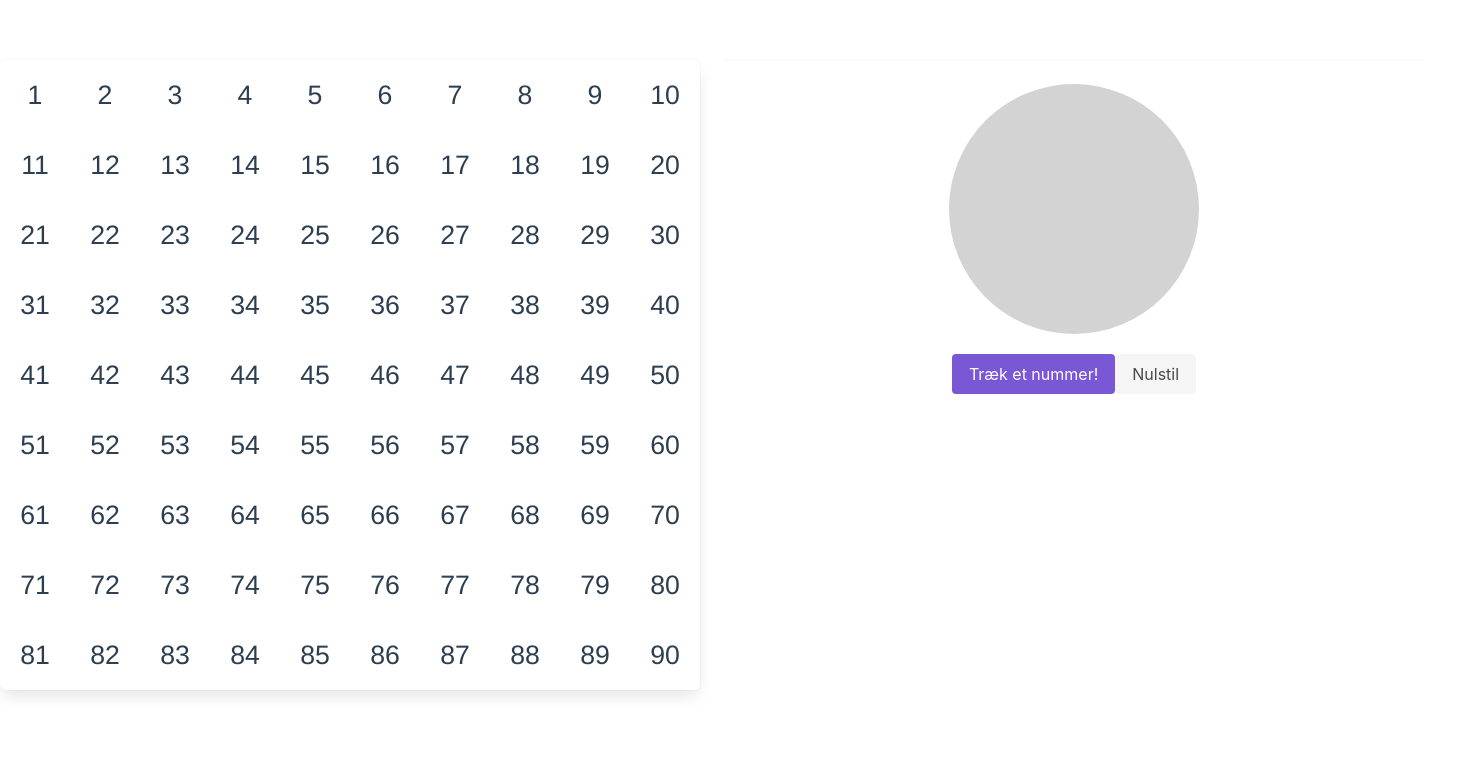
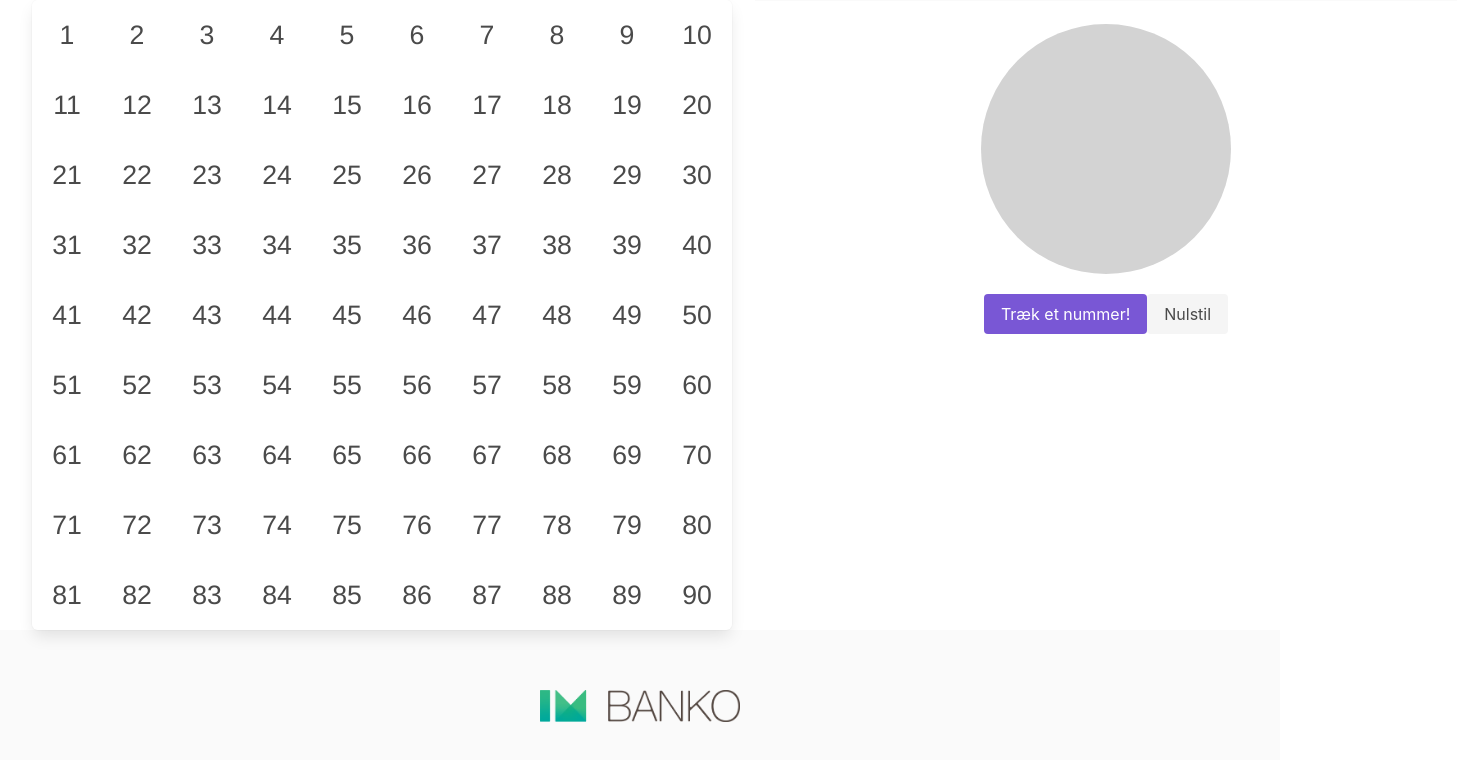
Before and after one commit to milky1210/vue-bingo, a Vue app: page / in a window 1280 px wide. Shown: the top 760 px of the page, 1468 px wide, since content can reach past the window. Built offline with nearby package versions, Linux system fonts and the light colour scheme.

Commit message:
Simplify logic and clean-up styling

```diff
--- a/src/App.vue
+++ b/src/App.vue
@@ -1,6 +1,16 @@
 <template>
-  <div id="app">
-    <BingoGame />
+  <div
+    id="app"
+  >
+    <div class="container is-fluid">
+      <BingoGame />
+    </div>
+    <footer class="footer">
+      <img
+        class="logo"
+        src="./assets/silo-banko-logo@3x.png"
+      >
+    </footer>
   </div>
 </template>
 
@@ -17,11 +27,13 @@ export default {
 
 <style>
 #app {
-  font-family: Avenir, Helvetica, Arial, sans-serif;
+  font-family: Helvetica, Arial, Avenir, sans-serif;
   -webkit-font-smoothing: antialiased;
   -moz-osx-font-smoothing: grayscale;
-  text-align: center;
-  color: #2c3e50;
-  margin-top: 60px;
+}
+.logo {
+  width: 200px;
+}
+footer {
 }
 </style>
--- /dev/null
+++ b/src/assets/styles.scss
@@ -0,0 +1,4 @@
+// Import Bulma's core
+@import "~bulma/sass/utilities/_all";
+
+$footer-padding: 2rem 1.5rem 2rem
--- a/src/components/BingoGame.vue
+++ b/src/components/BingoGame.vue
@@ -4,12 +4,12 @@
       <div class="column">
         <ul class="panel">
           <li
-            v-for="num in maxNumbers"
-            :id="[num]"
-            :key="num"
-            :class="[activeClass.white, `number-${num}`]"
+            v-for="n in numbers"
+            :id="[n.number]"
+            :key="n.number"
+            :class="[`number-${n.number}`, {picked: n.isPicked}]"
           >
-            {{ num }}
+            {{ n.number }}
           </li>
         </ul>
       </div>
@@ -58,13 +58,9 @@ export default {
       drawingInProcess: false,
       target: null,
       targetNum: null,
-      maxNumbers: 90,
-      numberPool: [],
-      pickedNumbers: [],
-      activeClass: {
-        white: "white",
-        black: "black"
-      }
+      maxNumber: 90,
+      numbers: [],
+      pickedNumbers: []
     };
   },
   computed: {
@@ -77,7 +73,7 @@ export default {
   },
   methods: {
     init: function() {
-      this.numberPool = [...Array(this.maxNumbers).keys()].map(i => ++i);
+      this.numbers = [...Array(this.maxNumber).keys()].map(i => ({number: ++i, isPicked: false}));
       this.pickedNumbers = [];
       this.target = null;
       this.targetNum = null;
@@ -87,15 +83,12 @@ export default {
       this.startDrawing();
       setTimeout(() => {
         this.stopDrawing();
-        this.updateNumberPool();
-        this.styleNumber();
         this.drawingInProcess = false;
       }, 3000);
     },
     reset: function() {
       if (confirm("Vil du nulstille og starte forfra?")) {
       this.targetNum = null;
-      this.resetStyleNumber();
 
       this.init();
 
@@ -103,39 +96,17 @@ export default {
     },
     startDrawing: function() {
       this.target = setInterval(() => {
-        const rndDrawIdx = Math.floor(Math.random() * this.numberPool.length);
-        const draw = this.numberPool[rndDrawIdx];
-        this.targetNum = draw;
+        const availableNumbers = this.numbers.filter(n => !n.isPicked);
+        const rndDrawIdx =  Math.floor(Math.random() * availableNumbers.length);
+        const draw = availableNumbers[rndDrawIdx];
+        this.targetNum = draw.number;
       }, 100);
     },
     stopDrawing: function() {
       clearInterval(this.target);
+      this.numbers[this.targetNum-1].isPicked = true;
+      this.pickedNumbers = [...this.pickedNumbers, this.targetNum]
     },
-    updateNumberPool: function() {
-      this.numberPool = this.numberPool.filter(num => {
-        return num !== this.targetNum;
-      });
-
-      this.pickedNumbers = [...this.pickedNumbers, this.targetNum];
-    },
-    styleNumber: function() {
-      const targetElements = document.querySelectorAll(
-        `.number-${this.targetNum}`
-      );
-      targetElements.forEach(el => {
-        el.classList.remove(this.activeClass.white);
-        el.classList.add(this.activeClass.black);
-      });
-    },
-    resetStyleNumber: function() {
-      const targetElements = document.querySelectorAll(
-        `.${this.activeClass.black}`
-      );
-      targetElements.forEach(el => {
-        el.classList.remove(this.activeClass.black);
-        el.classList.add(this.activeClass.white);
-      });
-    }
   }
 };
 </script>
@@ -172,6 +143,14 @@ ul {
   display: flex;
   align-items: center;
   justify-content: center;
+}
+.picked {
+  border-radius: auto;
+  background: #00A99D;
+  color: white;
+  -webkit-box-shadow: 0px 6px 0px #aaa;
+  -moz-box-shadow: 0px 6px 0px #aaa;
+  box-shadow: 0px 6px 0px #aaa;
 }
 .panel {
   margin: 0 auto;
--- a/src/main.js
+++ b/src/main.js
@@ -3,6 +3,7 @@ import App from './App.vue'
 import store from './store'
 import Buefy from 'buefy'
 import 'buefy/dist/buefy.css'
+import './assets/styles.scss'
 
 Vue.config.productionTip = false
 
```
Also changed, not shown: src/assets/silo-banko-logo@3x.png (added).
